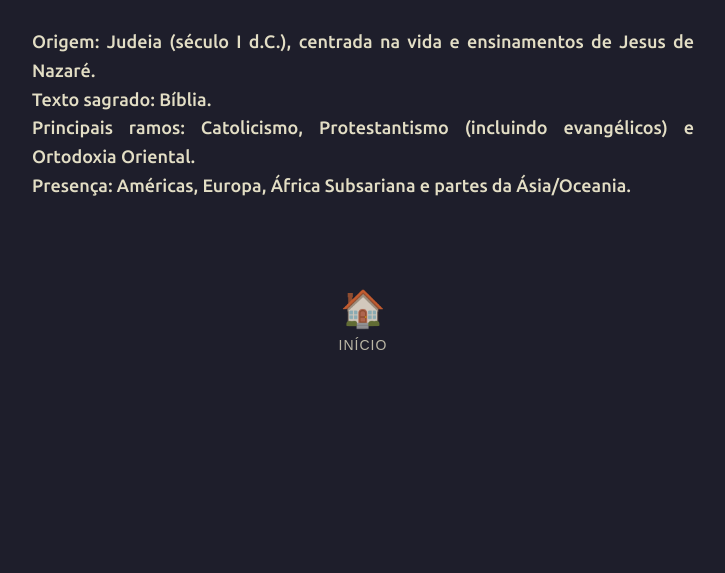
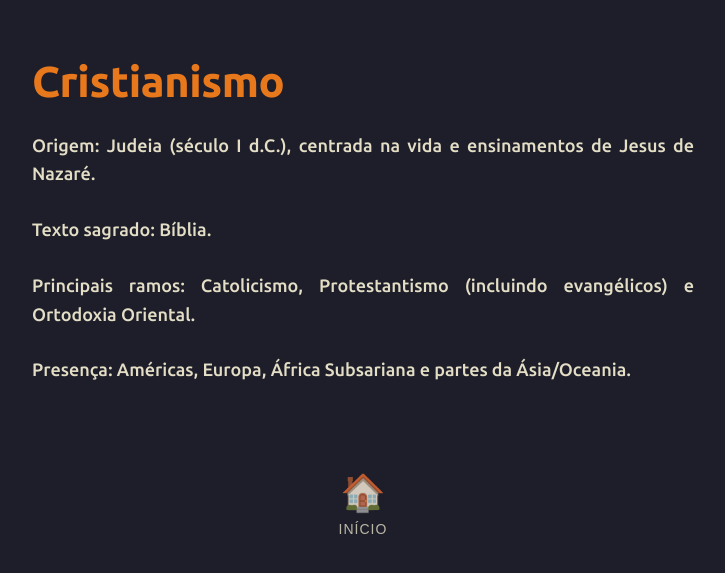
Before and after one commit to joaquim-capitao/joaquim-capitao.github.io, a Jekyll site: the page built from religiao/cristianismo.md, in a window 1280 px wide. Shown: the top 573 px of the page, without its empty margins (277-1002 px from the left). Built offline with Jekyll 4.4.1, drawn with Linux system fonts in a browser that asks for light colours; our own code applies the rules of GitHub Pages for plain Markdown files.

Commit message:
Atualizar o cristianismo.md

```diff
--- a/religiao/cristianismo.md
+++ b/religiao/cristianismo.md
@@ -1,4 +1,9 @@
+# Cristianismo
+
 Origem: Judeia (século I d.C.), centrada na vida e ensinamentos de Jesus de Nazaré.
+
 Texto sagrado: Bíblia.
+
 Principais ramos: Catolicismo, Protestantismo (incluindo evangélicos) e Ortodoxia Oriental.
+
 Presença: Américas, Europa, África Subsariana e partes da Ásia/Oceania.
```
